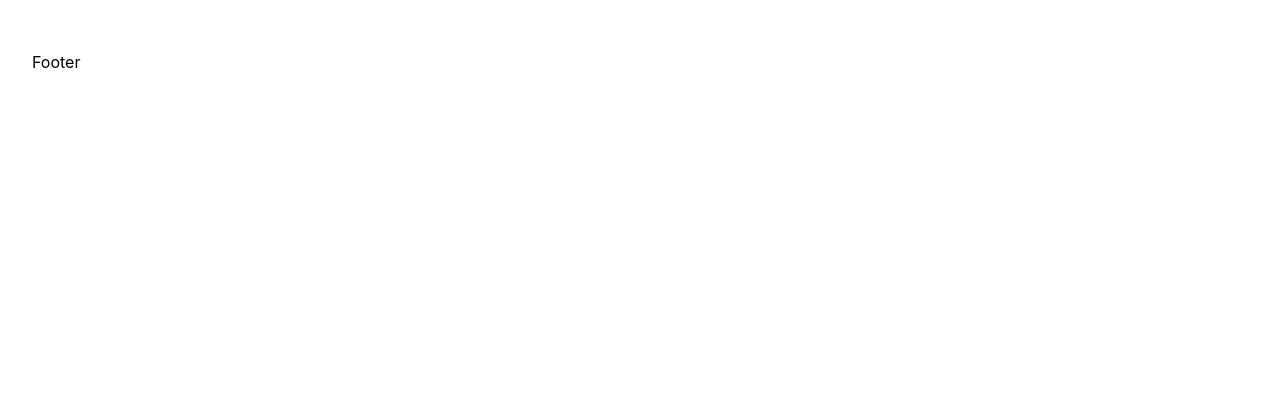
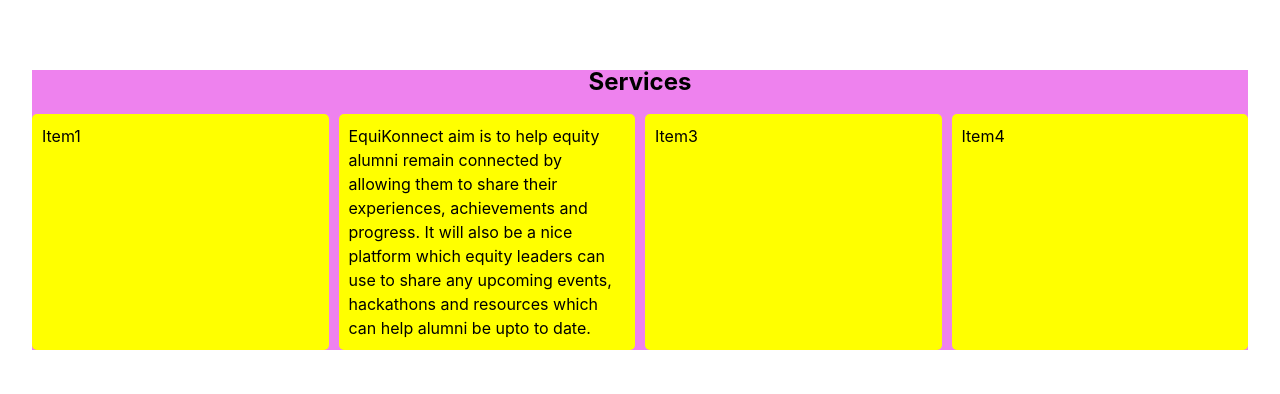
Before and after one commit to The-Jitu-Assignments/connect, a React (Vite) app in the folder frontend/: page / in a window 1280 px wide. Shown: the part 751-1145 px from the top of the page. Before the commit the page ends 825 px from the top, so only its background shows below. Built offline with nearby package versions, Linux system fonts and the light colour scheme.

Commit message:
added service cards

```diff
--- a/frontend/src/pages/home/Home.jsx
+++ b/frontend/src/pages/home/Home.jsx
@@ -25,6 +25,21 @@
           <img src='./equikonnect.jpg' alt='equikonnect' />
         </div>
       </div>
+      <div className='home-services'>
+        <h2>Services</h2>
+        <div className='home-cards'>
+          <div className="home-services_card">Item1</div>
+          <div className="home-services_card">
+            EquiKonnect aim is to help equity alumni remain
+            connected by allowing them to share their
+            experiences, achievements and progress.
+            It will also be a nice platform which equity leaders can use
+            to share any upcoming events, hackathons and resources which can help alumni be upto to date.
+          </div>
+          <div className="home-services_card">Item3</div>
+          <div className="home-services_card">Item4</div>
+        </div>
+      </div>
       <div>Footer</div>
     </div>
   )
--- a/frontend/src/pages/home/home.css
+++ b/frontend/src/pages/home/home.css
@@ -40,3 +40,26 @@
   cursor: pointer;
   font-size: 16px;
 }
+
+.home-services {
+  background-color: violet;
+  margin-bottom: 40px;
+}
+
+.home-services h2 {
+  display: flex;
+  align-items: center;
+  justify-content: center;
+}
+
+.home-cards {
+  display: grid;
+  grid-template-columns: repeat(4, 1fr);
+  gap: 10px;
+}
+
+.home-services_card {
+  padding: 10px;
+  border-radius: 5px;
+  background-color: yellow;
+}
```
